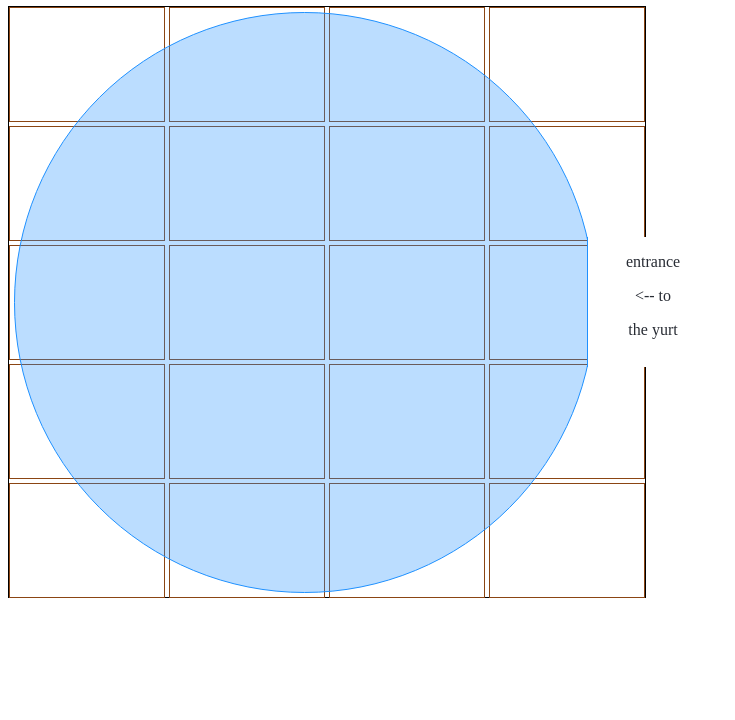
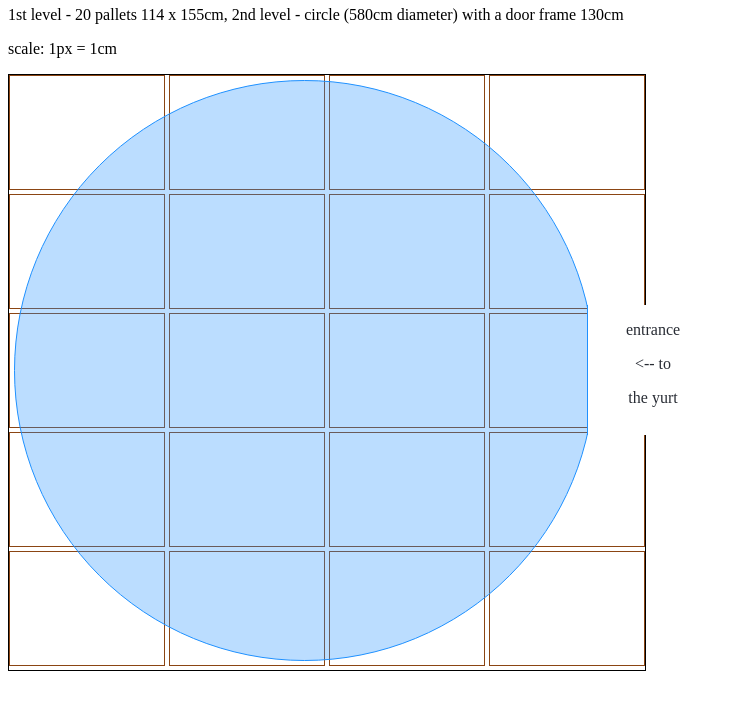
Before and after one commit to kawaiiyoshiyuki/yurt, a plain HTML site: page index.html in a window 1280 px wide. Shown: the part 80-800 px from the top of the page, without its empty margins (0-735 px from the left). Drawn offline with Linux system fonts and the light colour scheme.

Commit message:
add descriptions

```diff
--- a/index.html
+++ b/index.html
@@ -6,6 +6,8 @@
 </head>
 <body>
   <h1>Yurt - floor plans</h1>
+  <p>1st level - 20 pallets 114 x 155cm, 2nd level - circle (580cm diameter) with a door frame 130cm</p>
+  <p>scale: 1px = 1cm</p>
   <div class="main">
     <div class="yurtbox">
       <div class="yurt"></div>
--- a/style.css
+++ b/style.css
@@ -5,7 +5,7 @@ h1 {
 
 .main {
     width: 636px;
-    height: 590px;
+    height: 595px;
     text-align: left;
     border: 1px solid black;
 }
```
